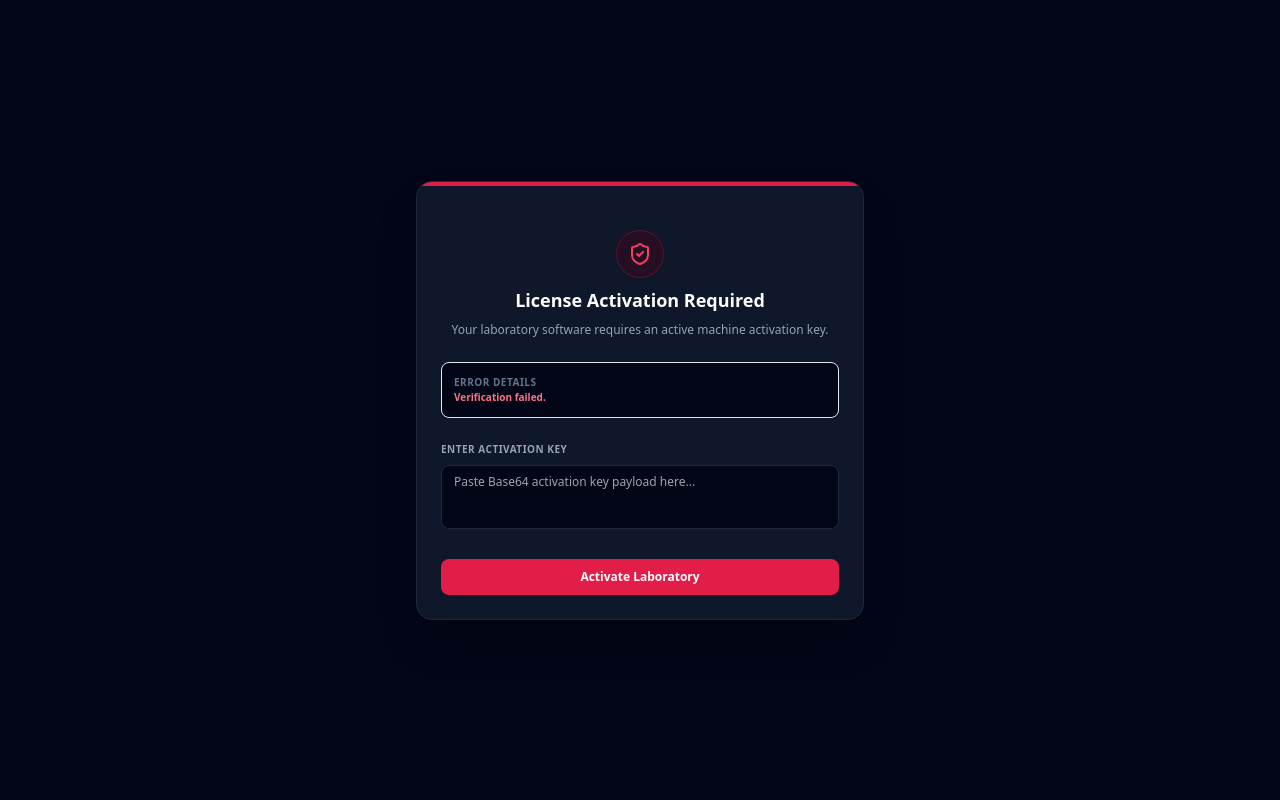
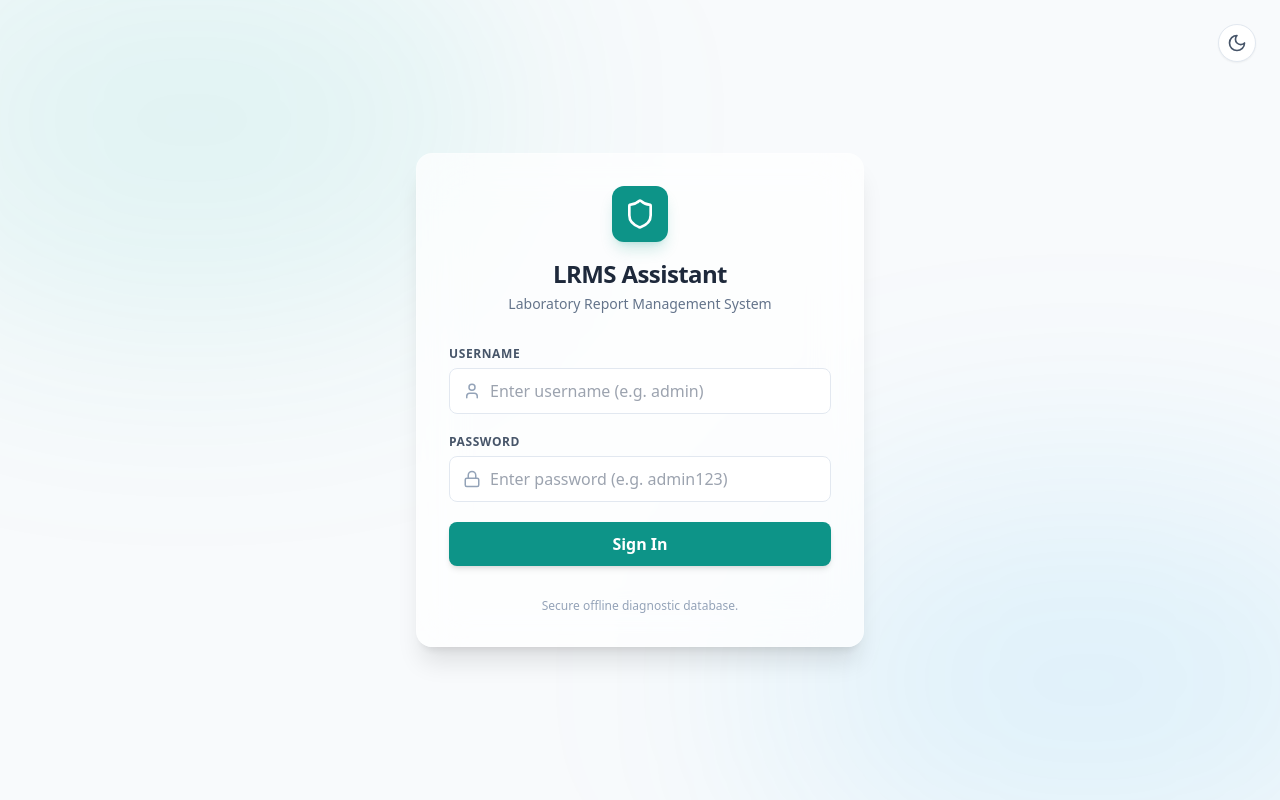
Before and after one commit to Krishnagollapelli/LRMS, a React (Vite) app in the folder client/: page / in a window 1280 px wide. Built offline with nearby package versions, Linux system fonts and the light colour scheme; no server answers.

Commit message:
Refactor LicenseGuard routing to prevent blocking the login screen

```diff
--- a/client/src/App.tsx
+++ b/client/src/App.tsx
@@ -159,7 +159,6 @@ export default function App() {
   return (
     <QueryClientProvider client={queryClient}>
       <Toaster position="top-right" richColors />
-      <LicenseGuard>
       <ErrorBoundary>
         <HashRouter>
           {!token ? (
@@ -167,6 +166,7 @@ export default function App() {
               <Route path="*" element={<Login />} />
             </Routes>
           ) : (
+            <LicenseGuard>
               <div className="flex h-screen bg-slate-50 dark:bg-slate-950 transition-colors duration-300 text-slate-800 dark:text-slate-100 overflow-hidden">
 
                 {/* Left Navigation Sidebar */}
@@ -189,10 +189,10 @@ export default function App() {
                   </Routes>
                 </main>
               </div>
+            </LicenseGuard>
           )}
         </HashRouter>
       </ErrorBoundary>
-      </LicenseGuard>
     </QueryClientProvider>
   );
 }
```
Lines whose indentation alone changed are shown as unchanged.
